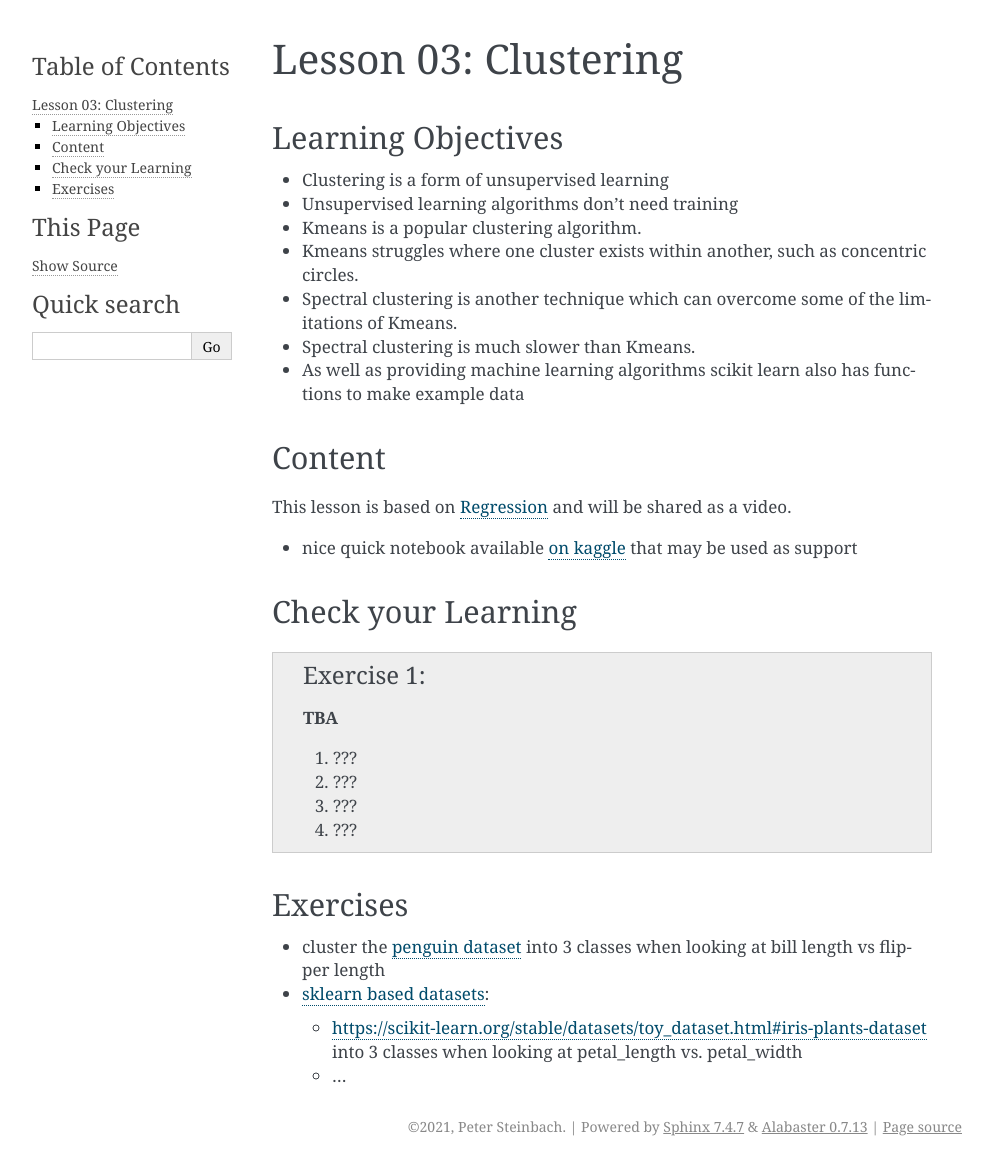
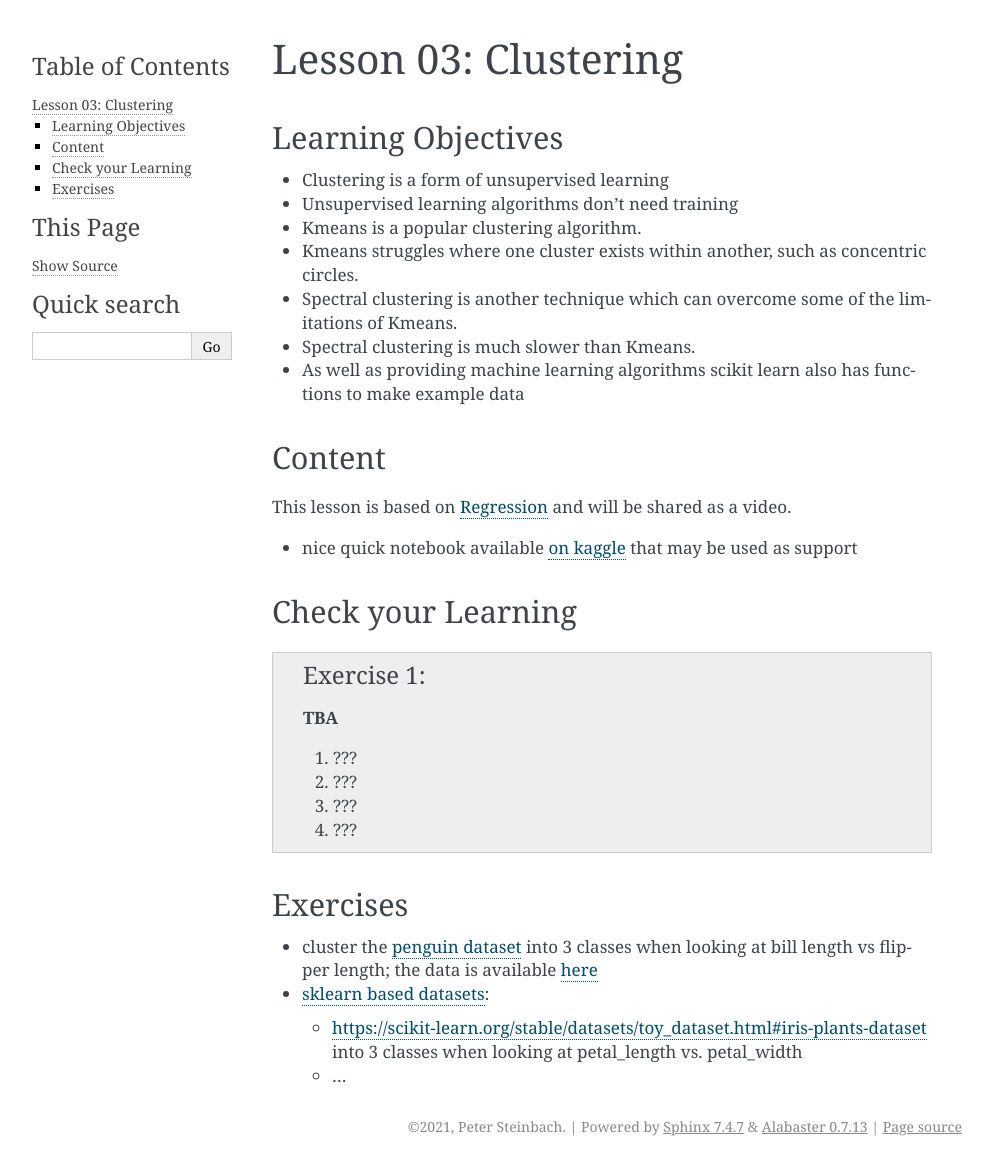
Before and after one commit to deeplearning540/deeplearning540.github.io, a Sphinx documentation site: the page built from source/module-03/content.rst, in a window 1280 px wide. Shown: the whole page, without its empty margins (148-1140 px from the left). Built offline with Sphinx 7.4.7, drawn with Linux system fonts in a browser that asks for light colours.

Commit message:
path to penguin dataset

```diff
--- a/source/module-03/content.rst
+++ b/source/module-03/content.rst
@@ -44,7 +44,8 @@ Check your Learning
 Exercises
 =========
 
-* cluster the `penguin dataset <https://github.com/allisonhorst/palmerpenguins>`_ into 3 classes when looking at bill length vs flipper length
+* cluster the `penguin dataset <https://github.com/allisonhorst/palmerpenguins>`_ into 3 classes when looking at bill length vs flipper length; the data is available `here <https://github.com/allisonhorst/palmerpenguins/tree/master/inst/extdata>`_
+
 * `sklearn based datasets <https://scikit-learn.org/stable/datasets.html>`_:
 
   * https://scikit-learn.org/stable/datasets/toy_dataset.html#iris-plants-dataset into 3 classes when looking at petal_length vs. petal_width
```
